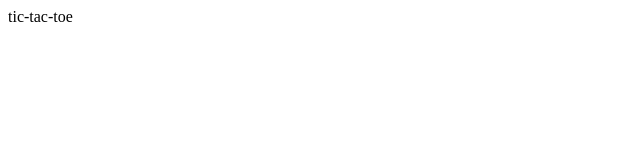
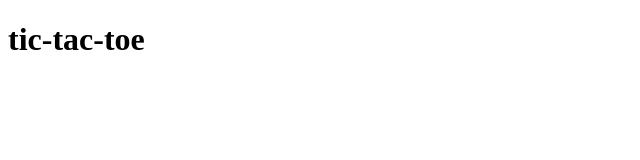
Before and after one commit to Sayak-Bal/tic-tac-toe, a plain HTML site: page index.html in a window 1280 px wide. Shown: the whole page, without its empty margins (0-640 px from the left). Drawn offline with Linux system fonts and the light colour scheme.

Commit message:
It is my javascript first project

```diff
--- a/index.html
+++ b/index.html
@@ -6,6 +6,6 @@
     <title>Document</title>
 </head>
 <body>
-    <h>tic-tac-toe</h>
+    <h1>tic-tac-toe</h1>
 </body>
 </html>
```
